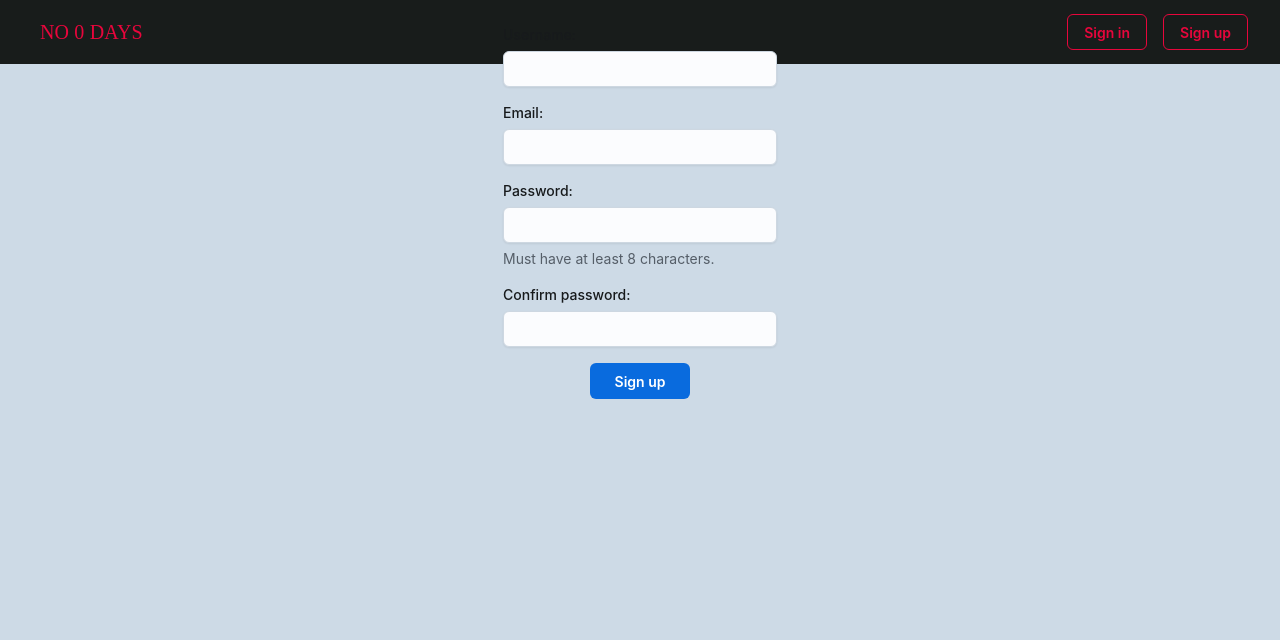
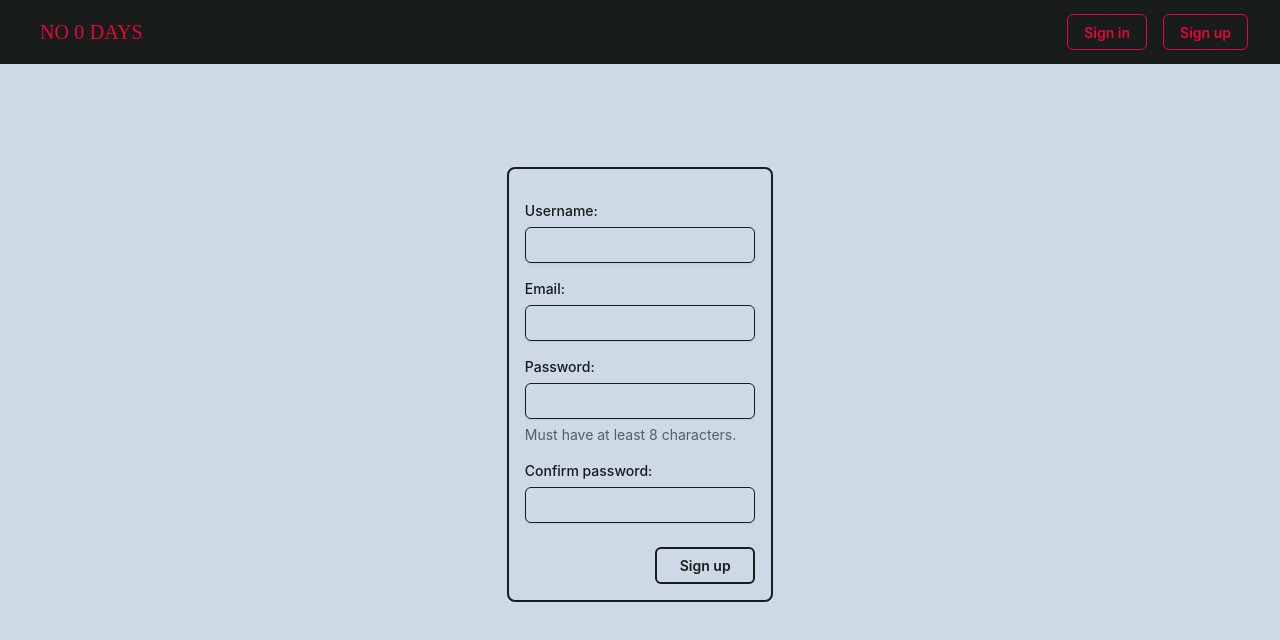
Before and after one commit to LukaszLik/no0days_frontend_react, a React (Create React App) app: page /register in a window 1280 px wide. Shown: the top 640 px of the page. Built offline with nearby package versions, Linux system fonts and the light colour scheme; a web font is replaced by a local one.

Commit message:
register form layout + basic validation

```diff
--- a/src/components/loginPage/login.scss
+++ b/src/components/loginPage/login.scss
@@ -32,4 +32,6 @@
 .form-input {
   background-color: $primary !important;
   border-color: $secondary !important;
+  width: 18vw;
+  min-width: 15vw;
 }
--- a/src/components/loginPage/login.tsx
+++ b/src/components/loginPage/login.tsx
@@ -51,6 +51,10 @@ export default function Login() {
                       width: 5,
                       color: "#181c1b",
                       borderColor: "transparent",
+                      "&:hover": {
+                        backgroundColor: "transparent",
+                        borderColor: "transparent",
+                      },
                     }}
                   >
                     {visible ? <VisibilityIcon /> : <VisibilityOffIcon />}
--- a/src/components/registerPage/register.scss
+++ b/src/components/registerPage/register.scss
@@ -0,0 +1,17 @@
+@import "../../common/_variables.scss";
+
+.register-form {
+  display: flex;
+  align-items: center;
+  justify-content: center;
+  flex-direction: column;
+  //width: 40vw;
+  height: 80vh;
+}
+
+.form-input-error {
+  background-color: $primary !important;
+  border-color: darkred !important;
+  width: 18vw;
+  min-width: 15vw;
+}
--- a/src/components/registerPage/register.tsx
+++ b/src/components/registerPage/register.tsx
@@ -1,5 +1,6 @@
 import {
   Button,
+  Card,
   FormControl,
   FormHelperText,
   FormLabel,
@@ -9,28 +10,126 @@ import React from "react";
 import "./register.scss";
 
 export default function Register() {
+  const [data, setData] = React.useState<{
+    username: string;
+    email: string;
+    password1: string;
+    password2: string;
+  }>({ username: "", email: "", password1: "", password2: "" });
+
+  const [error, setError] = React.useState<{
+    username: boolean;
+    email: boolean;
+    password1: boolean;
+    password2: boolean;
+  }>({ username: false, email: false, password1: false, password2: false });
+
+  function handleSubmit(event: React.FormEvent<HTMLFormElement>) {
+    console.log(
+      `reg:\n ${data.username}\n${data.email}\n${data.password1}\n${data.password2}`
+    );
+  }
+
+  function validateForm() {
+    if (data.username === "") {
+      setError({ ...error, username: true });
+    } else {
+      setError({ ...error, username: false });
+    }
+  }
+
+  function usernameOnChange(event: React.ChangeEvent<HTMLInputElement>){
+    setData({ ...data, username: event.target.value });
+
+      if (event.target.value === "") {
+        setError({ ...error, username: true });
+      } else {
+        setError({ ...error, username: false });
+      }
+  }
+
+  function emailOnChange(event: React.ChangeEvent<HTMLInputElement>){
+    setData({...data, email: event.target.value})
+      const regex =
+          /^(([^<>()[\]\\.,;:\s@"]+(\.[^<>()[\]\\.,;:\s@"]+)*)|(".+"))@((\[[0-9]{1,3}\.[0-9]{1,3}\.[0-9]{1,3}\.[0-9]{1,3}\])|(([a-zA-Z\-0-9]+\.)+[a-zA-Z]{2,}))$/;
+
+    if (data.email.length === 0 || !regex.test(event.target.value)) {
+      setError({ ...error, email: true });
+    } else {
+      setError({ ...error, email: false });
+    }
+  }
+
   return (
     <div className="front">
-      <div>REGISTER</div>
-      <div className="form">
+      <div className="register-form">
+        <Card sx={{ background: "#cddae6", border: 2, borderColor: "#181c1b" }}>
+          <form onSubmit={handleSubmit}>
             <FormControl>
               <FormLabel sx={{ mt: 2 }}>Username:</FormLabel>
-          <Input></Input>
+              <Input
+                className={error.username ? "form-input-error" : "form-input"}
+                required
+                error={error.username}
+                value={data.username}
+                onChange={usernameOnChange}
+              ></Input>
             </FormControl>
             <FormControl>
               <FormLabel sx={{ mt: 2 }}>Email:</FormLabel>
-          <Input></Input>
+              <Input
+                className={error.email ? "form-input-error" : "form-input"}
+                required
+                error={error.email}
+                value={data.email}
+                onChange={emailOnChange
+                }
+              ></Input>
             </FormControl>
             <FormControl>
               <FormLabel sx={{ mt: 2 }}>Password:</FormLabel>
-          <Input></Input>
+              <Input
+                className={error.password1 ? "form-input-error" : "form-input"}
+                required
+                error={error.password1}
+                value={data.password1}
+                onChange={(event) =>
+                  setData({ ...data, password1: event.target.value })
+                }
+              ></Input>
               <FormHelperText>Must have at least 8 characters.</FormHelperText>
             </FormControl>
             <FormControl>
               <FormLabel sx={{ mt: 2 }}>Confirm password:</FormLabel>
-          <Input></Input>
+              <Input
+                className={error.password2 ? "form-input-error" : "form-input"}
+                required
+                error={error.password2}
+                value={data.password2}
+                onChange={(event) =>
+                  setData({ ...data, password2: event.target.value })
+                }
+              ></Input>
             </FormControl>
-        <Button sx={{ width: 100, mt: 2 }}>Sign up</Button>
+            <div className="button-div">
+              <Button
+                type="submit"
+                onClick={validateForm}
+                variant="outlined"
+                sx={{
+                  width: 100,
+                  mt: 3,
+                  color: "#181c1b",
+                  borderColor: "#181c1b",
+                  border: 2,
+                }}
+              >
+                {" "}
+                Sign up
+              </Button>
+            </div>
+          </form>
+        </Card>
       </div>
     </div>
   );
```
Lines whose indentation alone changed are shown as unchanged.
